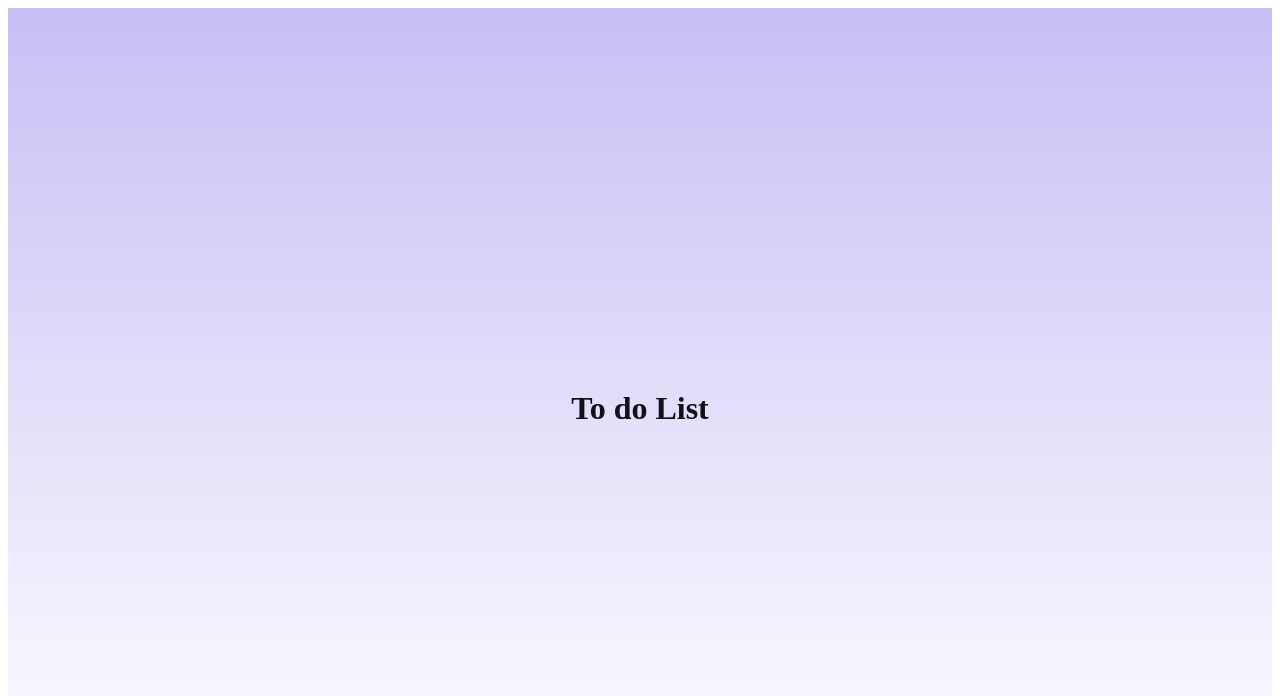
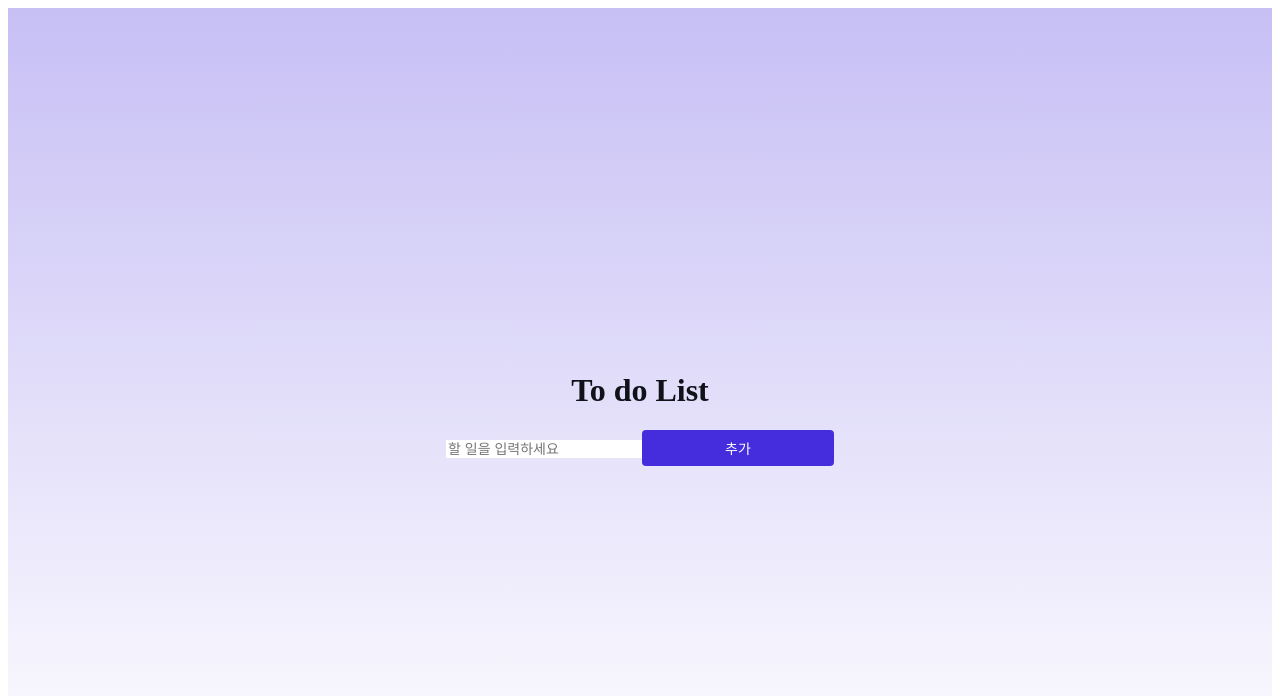
Before and after one commit to UseonJ/wanted-pre-onboarding-frontend-old, a React (Create React App) app in the folder wanted-pre-onboarding-frontend/: page /todo in a window 1280 px wide. Shown: the top 696 px of the page. Built offline with nearby package versions, Linux system fonts and the light colour scheme; sample sign-in values are in the browser's storage.

Commit message:
✨todo page element setup

```diff
--- a/wanted-pre-onboarding-frontend/src/components/Todos.jsx
+++ b/wanted-pre-onboarding-frontend/src/components/Todos.jsx
@@ -3,10 +3,20 @@ import styles from './Todos.module.css';
 
 export function Todos () {
 
+
+
+
     return (
         <div className={styles.wrap}>
+          <header className={styles.titlecontainer}>
           <h1 className={styles.title}>To do List</h1>
-          <div className={styles.container}>
+          </header>
+          <div className={styles.createContainer}>
+            <input data-testid="new-todo-input"
+                   placeholder='할 일을 입력하세요' />
+            <button data-testid="new-todo-add-button">추가</button>
+          </div>
+          <div className={styles.listcontainer}>
             <div className={styles.list}>
 
             </div>
@@ -20,11 +30,15 @@ export function Todos () {
   <label>
     <input type="checkbox" />
     <span>TODO 1</span>
+    <button data-testid="modify-button">수정</button>
+    <button data-testid="delete-button">삭제</button>
   </label>
 </li>
 <li>
   <label>
     <input type="checkbox" />
     <span>TODO 2</span>
+    <button data-testid="modify-button">수정</button>
+    <button data-testid="delete-button">삭제</button>
   </label>
 </li> */}
```
